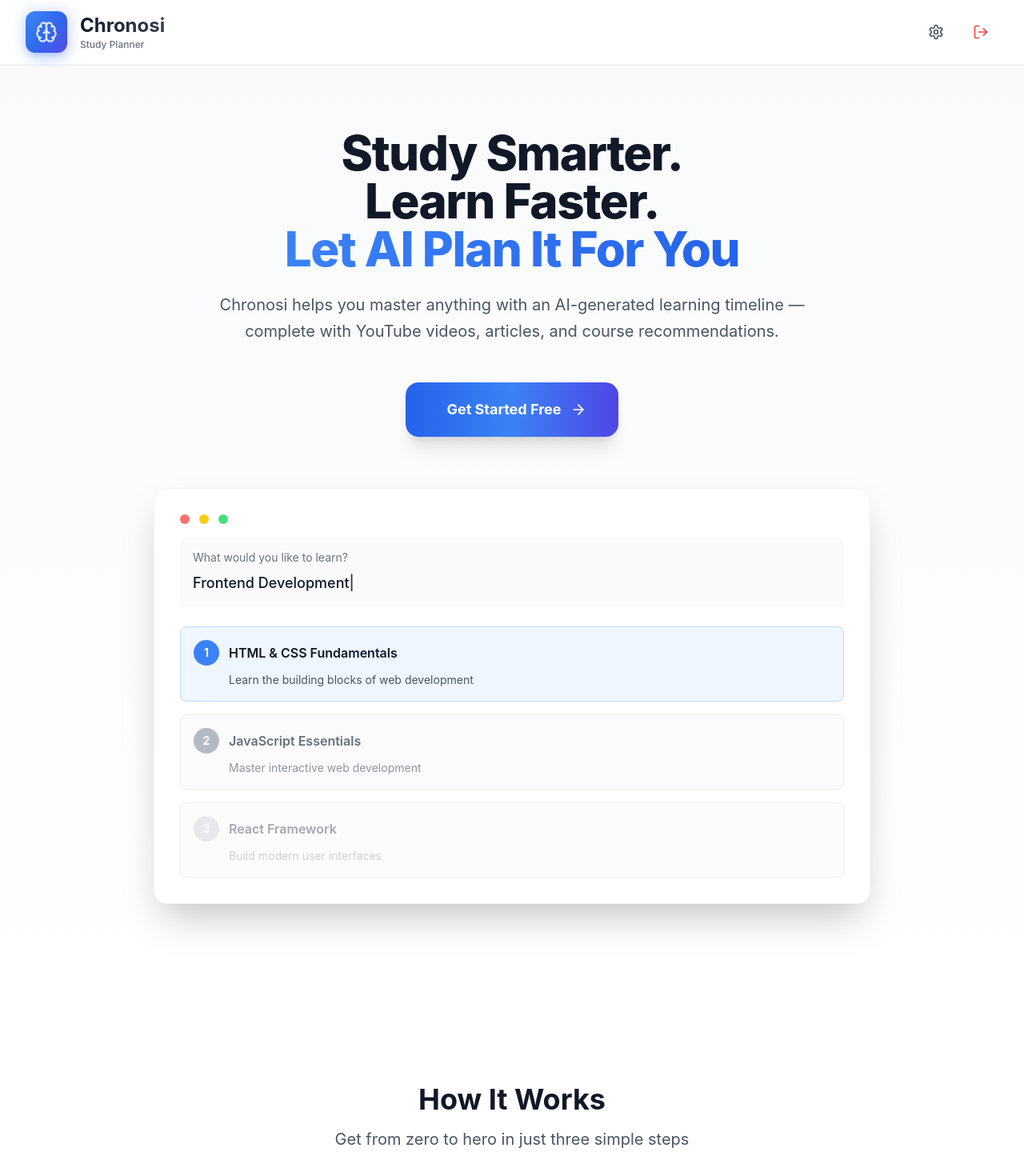
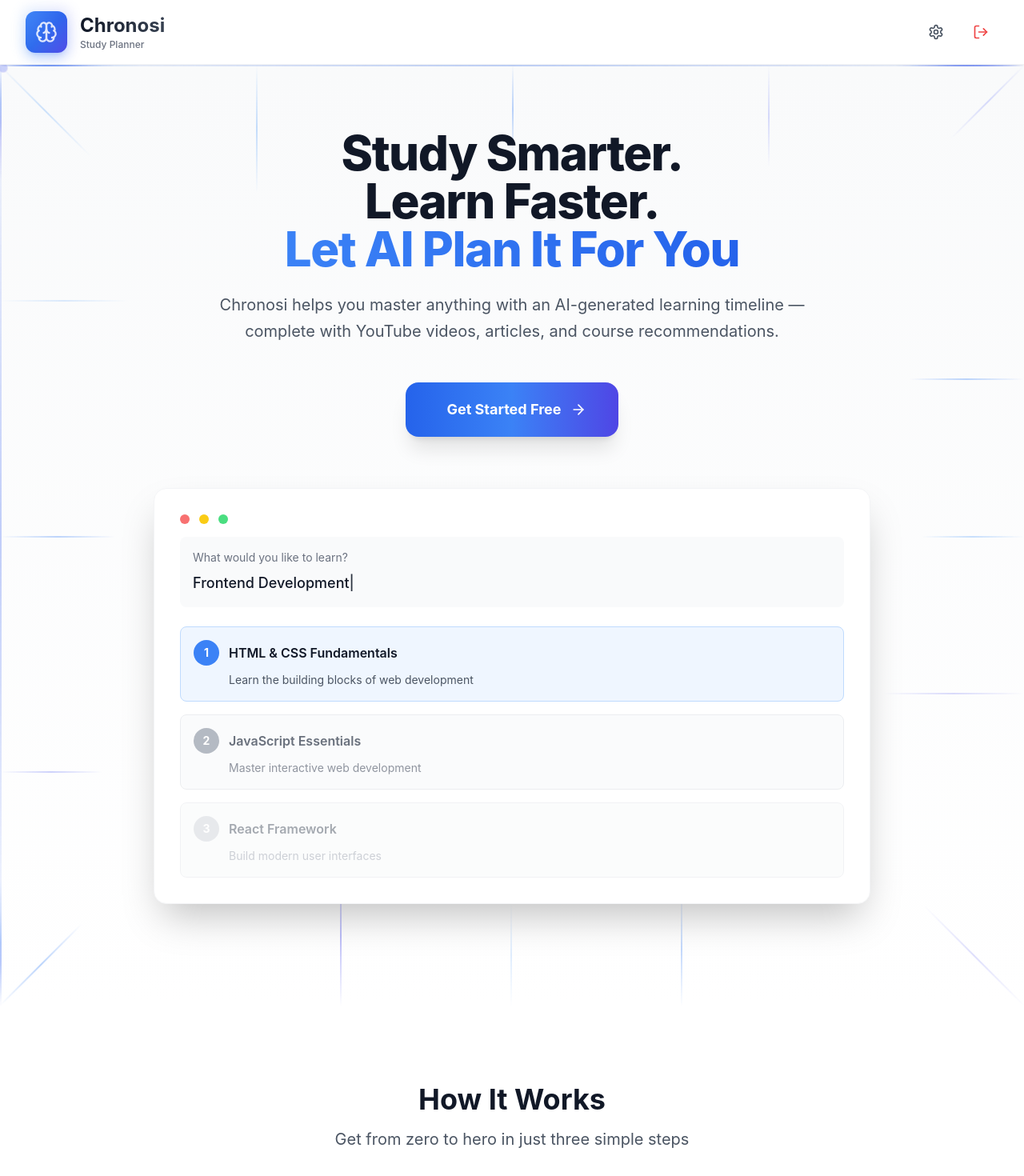
Before and after one commit to Jedidiah5/Chronosi, a React (Vite) app: page / in a window 1280 px wide. Shown: the top 1470 px of the page at 80% size. Built offline with nearby package versions, Linux system fonts and the light colour scheme.

Commit message:
Enhanced HeroSection component with animated background lines and floating dots for improved visual appeal. Added various moving lines and adjusted layout for a more dynamic user experience.

```diff
--- a/src/components/HeroSection.tsx
+++ b/src/components/HeroSection.tsx
@@ -34,8 +34,68 @@ export const HeroSection: React.FC = () => {
   }, []);
 
   return (
-    <section className="pt-20 pb-32 bg-gradient-to-b from-gray-50 to-white">
-      <div className="max-w-7xl mx-auto px-4 sm:px-6 lg:px-8">
+    <section className="relative pt-20 pb-32 bg-gradient-to-b from-gray-50 to-white overflow-hidden">
+      {/* Animated Background Lines */}
+      <div className="absolute inset-0 overflow-hidden pointer-events-none">
+        {/* Top to Bottom Lines */}
+        <div className="absolute top-0 left-1/4 w-0.5 h-40 bg-gradient-to-b from-transparent via-blue-400/40 to-transparent animate-pulse"></div>
+        <div className="absolute top-0 left-3/4 w-0.5 h-32 bg-gradient-to-b from-transparent via-indigo-400/50 to-transparent animate-pulse" style={{ animationDelay: '1s' }}></div>
+        <div className="absolute top-0 left-1/2 w-0.5 h-28 bg-gradient-to-b from-transparent via-blue-500/35 to-transparent animate-pulse" style={{ animationDelay: '0.3s' }}></div>
+        <div className="absolute top-0 left-1/6 w-0.5 h-36 bg-gradient-to-b from-transparent via-indigo-500/45 to-transparent animate-pulse" style={{ animationDelay: '1.8s' }}></div>
+        <div className="absolute top-0 left-5/6 w-0.5 h-24 bg-gradient-to-b from-transparent via-blue-400/30 to-transparent animate-pulse" style={{ animationDelay: '2.2s' }}></div>
+
+        {/* Bottom to Top Lines */}
+        <div className="absolute bottom-0 right-1/3 w-0.5 h-36 bg-gradient-to-t from-transparent via-blue-500/35 to-transparent animate-pulse" style={{ animationDelay: '2s' }}></div>
+        <div className="absolute bottom-0 right-2/3 w-0.5 h-44 bg-gradient-to-t from-transparent via-indigo-500/45 to-transparent animate-pulse" style={{ animationDelay: '0.5s' }}></div>
+        <div className="absolute bottom-0 right-1/2 w-0.5 h-32 bg-gradient-to-t from-transparent via-blue-400/40 to-transparent animate-pulse" style={{ animationDelay: '1.3s' }}></div>
+        <div className="absolute bottom-0 right-1/6 w-0.5 h-28 bg-gradient-to-t from-transparent via-indigo-400/35 to-transparent animate-pulse" style={{ animationDelay: '0.8s' }}></div>
+        <div className="absolute bottom-0 right-5/6 w-0.5 h-40 bg-gradient-to-t from-transparent via-blue-500/30 to-transparent animate-pulse" style={{ animationDelay: '2.5s' }}></div>
+
+        {/* Left to Right Lines */}
+        <div className="absolute top-1/4 left-0 h-0.5 w-40 bg-gradient-to-r from-transparent via-blue-400/40 to-transparent animate-pulse" style={{ animationDelay: '1.5s' }}></div>
+        <div className="absolute top-3/4 left-0 h-0.5 w-32 bg-gradient-to-r from-transparent via-indigo-400/50 to-transparent animate-pulse" style={{ animationDelay: '0.8s' }}></div>
+        <div className="absolute top-1/2 left-0 h-0.5 w-36 bg-gradient-to-r from-transparent via-blue-500/35 to-transparent animate-pulse" style={{ animationDelay: '2.1s' }}></div>
+        <div className="absolute top-1/6 left-0 h-0.5 w-28 bg-gradient-to-r from-transparent via-indigo-500/45 to-transparent animate-pulse" style={{ animationDelay: '0.4s' }}></div>
+        <div className="absolute top-5/6 left-0 h-0.5 w-44 bg-gradient-to-r from-transparent via-blue-400/30 to-transparent animate-pulse" style={{ animationDelay: '1.9s' }}></div>
+
+        {/* Right to Left Lines */}
+        <div className="absolute top-1/3 right-0 h-0.5 w-36 bg-gradient-to-l from-transparent via-blue-500/35 to-transparent animate-pulse" style={{ animationDelay: '2.5s' }}></div>
+        <div className="absolute top-2/3 right-0 h-0.5 w-44 bg-gradient-to-l from-transparent via-indigo-500/45 to-transparent animate-pulse" style={{ animationDelay: '1.2s' }}></div>
+        <div className="absolute top-1/2 right-0 h-0.5 w-32 bg-gradient-to-l from-transparent via-blue-400/40 to-transparent animate-pulse" style={{ animationDelay: '0.7s' }}></div>
+        <div className="absolute top-1/6 right-0 h-0.5 w-40 bg-gradient-to-l from-transparent via-indigo-400/35 to-transparent animate-pulse" style={{ animationDelay: '2.3s' }}></div>
+        <div className="absolute top-5/6 right-0 h-0.5 w-28 bg-gradient-to-l from-transparent via-blue-500/30 to-transparent animate-pulse" style={{ animationDelay: '1.6s' }}></div>
+
+        {/* Diagonal Lines */}
+        <div className="absolute top-0 left-0 w-40 h-0.5 bg-gradient-to-r from-transparent via-blue-400/30 to-transparent transform rotate-45 origin-left animate-pulse" style={{ animationDelay: '0.3s' }}></div>
+        <div className="absolute top-0 right-0 w-32 h-0.5 bg-gradient-to-l from-transparent via-indigo-400/40 to-transparent transform -rotate-45 origin-right animate-pulse" style={{ animationDelay: '1.8s' }}></div>
+        <div className="absolute bottom-0 left-0 w-36 h-0.5 bg-gradient-to-r from-transparent via-blue-500/35 to-transparent transform -rotate-45 origin-left animate-pulse" style={{ animationDelay: '2.2s' }}></div>
+        <div className="absolute bottom-0 right-0 w-44 h-0.5 bg-gradient-to-l from-transparent via-indigo-500/25 to-transparent transform rotate-45 origin-right animate-pulse" style={{ animationDelay: '0.7s' }}></div>
+
+        {/* Additional Side Lines - Left */}
+        <div className="absolute top-1/8 left-0 h-0.5 w-24 bg-gradient-to-r from-transparent via-blue-400/50 to-transparent animate-pulse" style={{ animationDelay: '0.9s' }}></div>
+        <div className="absolute top-3/8 left-0 h-0.5 w-36 bg-gradient-to-r from-transparent via-indigo-400/40 to-transparent animate-pulse" style={{ animationDelay: '2.4s' }}></div>
+        <div className="absolute top-7/8 left-0 h-0.5 w-32 bg-gradient-to-r from-transparent via-blue-500/45 to-transparent animate-pulse" style={{ animationDelay: '1.1s' }}></div>
+
+        {/* Additional Side Lines - Right */}
+        <div className="absolute top-1/8 right-0 h-0.5 w-28 bg-gradient-to-l from-transparent via-indigo-400/50 to-transparent animate-pulse" style={{ animationDelay: '1.4s' }}></div>
+        <div className="absolute top-3/8 right-0 h-0.5 w-40 bg-gradient-to-l from-transparent via-blue-400/35 to-transparent animate-pulse" style={{ animationDelay: '0.6s' }}></div>
+        <div className="absolute top-7/8 right-0 h-0.5 w-36 bg-gradient-to-l from-transparent via-indigo-500/40 to-transparent animate-pulse" style={{ animationDelay: '2.7s' }}></div>
+
+        {/* Floating Dots */}
+        <div className="absolute top-1/4 left-1/4 w-2.5 h-2.5 bg-blue-400/50 rounded-full animate-ping" style={{ animationDelay: '0.5s' }}></div>
+        <div className="absolute top-3/4 right-1/4 w-2 h-2 bg-indigo-400/60 rounded-full animate-ping" style={{ animationDelay: '1.5s' }}></div>
+        <div className="absolute top-1/2 left-1/2 w-1.5 h-1.5 bg-blue-500/70 rounded-full animate-ping" style={{ animationDelay: '2.8s' }}></div>
+        <div className="absolute top-1/6 right-1/6 w-2 h-2 bg-indigo-500/45 rounded-full animate-ping" style={{ animationDelay: '0.2s' }}></div>
+        <div className="absolute top-5/6 left-1/6 w-1.5 h-1.5 bg-blue-400/55 rounded-full animate-ping" style={{ animationDelay: '1.9s' }}></div>
+
+        {/* Moving Lines */}
+        <div className="absolute top-1/6 left-0 w-full h-0.5 bg-gradient-to-r from-transparent via-blue-400/25 to-transparent animate-pulse" style={{ animationDelay: '0.2s' }}></div>
+        <div className="absolute top-5/6 left-0 w-full h-0.5 bg-gradient-to-r from-transparent via-indigo-400/30 to-transparent animate-pulse" style={{ animationDelay: '1.7s' }}></div>
+        <div className="absolute top-0 left-1/6 w-0.5 h-full bg-gradient-to-b from-transparent via-blue-500/20 to-transparent animate-pulse" style={{ animationDelay: '2.3s' }}></div>
+        <div className="absolute top-0 right-1/6 w-0.5 h-full bg-gradient-to-b from-transparent via-indigo-500/25 to-transparent animate-pulse" style={{ animationDelay: '0.9s' }}></div>
+      </div>
+
+      <div className="max-w-7xl mx-auto px-4 sm:px-6 lg:px-8 relative z-10">
         <div className="text-center max-w-4xl mx-auto">
           <h1 className="text-5xl md:text-6xl font-extrabold text-gray-900 mb-6 leading-tight tracking-tight">
             Study Smarter.
```
